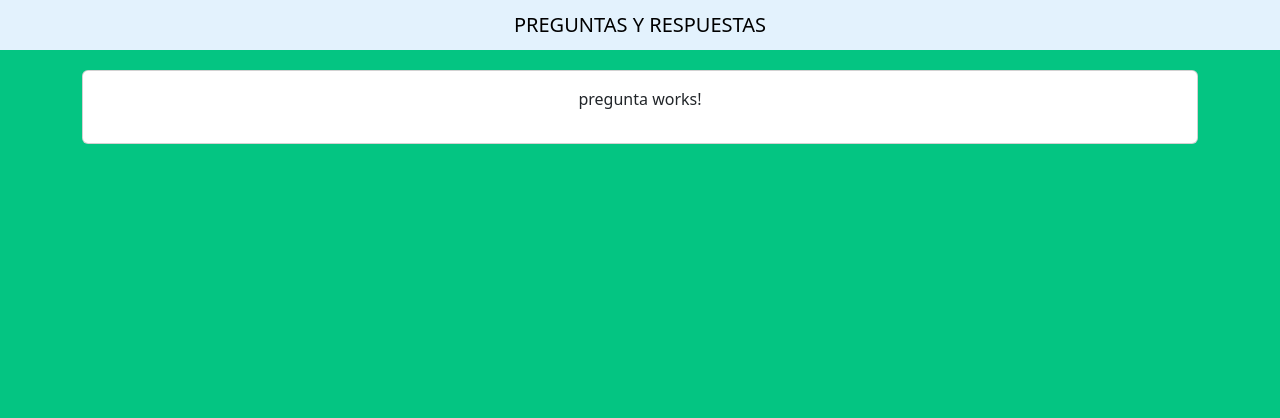
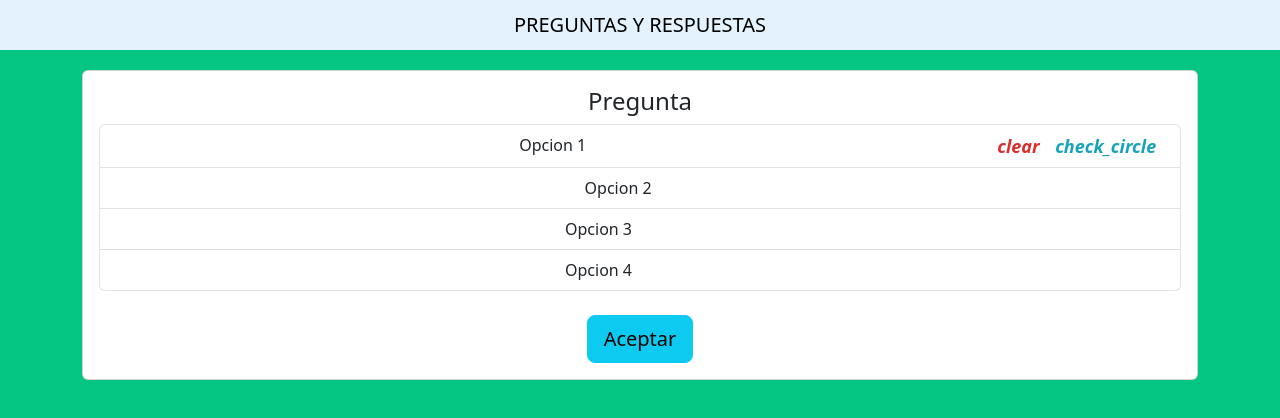
Before and after one commit to fabregu/app-questions, an Angular app: page /pregunta in a window 1280 px wide. Shown: the top 418 px of the page. Built offline with nearby package versions, Linux system fonts and the light colour scheme.

Commit message:
feat: PreguntaComponent

```diff
--- a/src/app/components/dashboard/dashboard.component.html
+++ b/src/app/components/dashboard/dashboard.component.html
@@ -1 +1,8 @@
-<p>dashboard works!</p>
+<h5 class="card-title">Bienvenido</h5>
+<p class="card-text">Seleccione el boton para ralizar el cuestionario</p>
+
+<div class="row">
+    <div class="col-lg-4 offset-lg-4">
+        <button routerLink="/pregunta" class="btn btn-info btn-lg btn-block">Seleccionar</button>
+    </div>
+</div>
--- a/src/app/components/dashboard/dashboard.component.ts
+++ b/src/app/components/dashboard/dashboard.component.ts
@@ -1,9 +1,10 @@
 import { Component } from '@angular/core';
+import { RouterLink } from "@angular/router";
 
 @Component({
   selector: 'app-dashboard',
   standalone: true,
-  imports: [],
+  imports: [RouterLink],
   templateUrl: './dashboard.component.html',
   styleUrl: './dashboard.component.css'
 })
--- a/src/app/components/pregunta/botonera/botonera.component.html
+++ b/src/app/components/pregunta/botonera/botonera.component.html
@@ -1 +1,5 @@
-<p>botonera works!</p>
+<div class="row">
+    <div class="col-lg-4 offset-lg-4">
+        <button  class="btn btn-info btn-lg btn-block">Aceptar</button>
+    </div>
+</div>
--- a/src/app/components/pregunta/pregunta.component.css
+++ b/src/app/components/pregunta/pregunta.component.css
@@ -0,0 +1,17 @@
+.list-group-item {
+    cursor: pointer;
+}
+.badge {
+    float: right;
+
+}
+
+.material-icons.incorrect {
+    color: #da2d2d;
+    font-size: 18px;
+}
+
+.material-icons.correct {
+    color: #17a2b8;
+    font-size: 18px;
+}
--- a/src/app/components/pregunta/pregunta.component.html
+++ b/src/app/components/pregunta/pregunta.component.html
@@ -1 +1,22 @@
-<p>pregunta works!</p>
+<h4 class="card-title">Pregunta</h4>
+<ul class="list-group">
+    <li class="list-group-item">
+        Opcion 1
+        <span class="badge"><i class="material-icons correct">check_circle</i></span>
+        <span class="badge"><i class="material-icons incorrect">clear</i></span>
+    </li>
+    <li class="list-group-item">
+        Opcion 2
+        <span class="badge"><i class="material-icons">clear</i></span>
+    </li>
+    <li class="list-group-item">
+        Opcion 3
+        <span class="badge"><i class="material-icons">check_circle</i></span>
+    </li>
+    <li class="list-group-item">
+        Opcion 4
+        <span class="badge"><i class="material-icons">check_circle</i></span>
+    </li>
+</ul>
+<br>
+<app-botonera></app-botonera>
--- a/src/app/components/pregunta/pregunta.component.ts
+++ b/src/app/components/pregunta/pregunta.component.ts
@@ -1,9 +1,10 @@
 import { Component } from '@angular/core';
+import { BotoneraComponent } from './botonera/botonera.component';
 
 @Component({
   selector: 'app-pregunta',
   standalone: true,
-  imports: [],
+  imports: [BotoneraComponent],
   templateUrl: './pregunta.component.html',
   styleUrl: './pregunta.component.css'
 })
```
